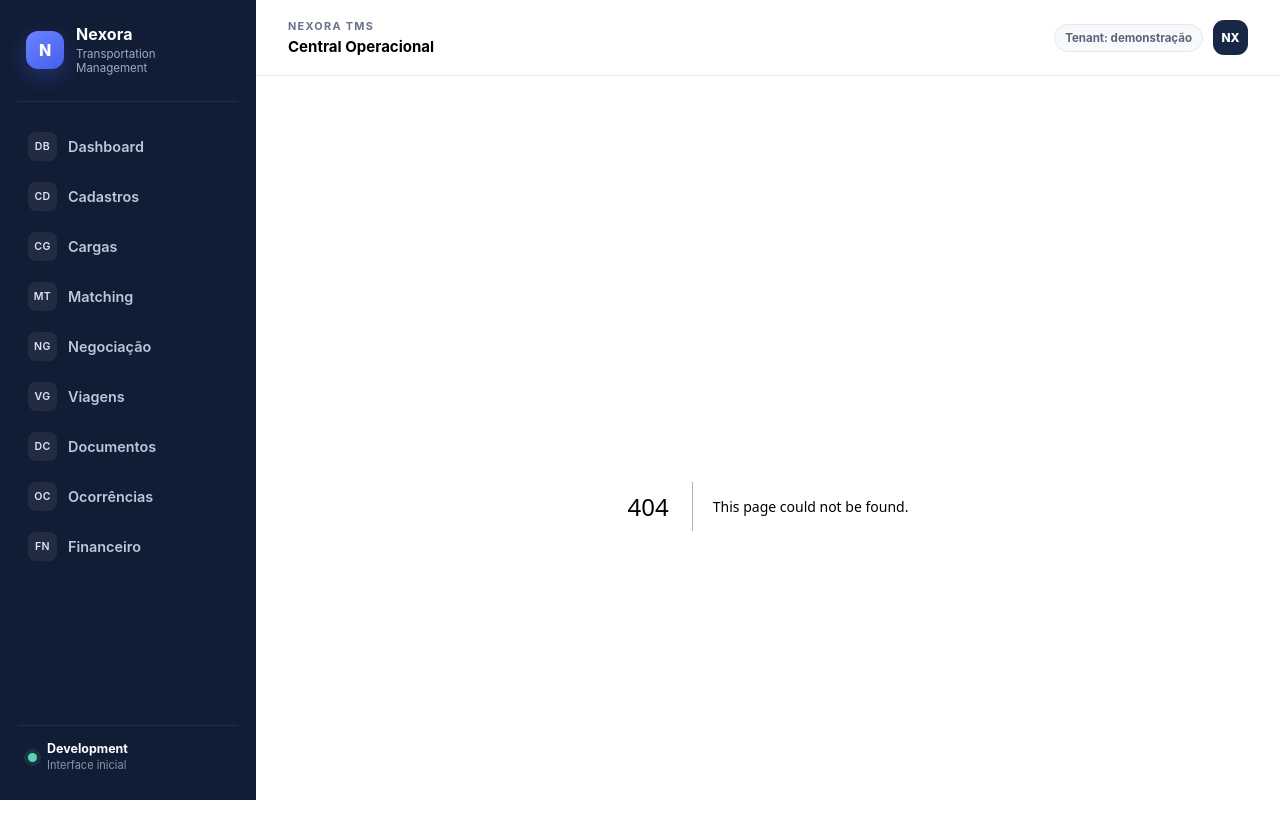
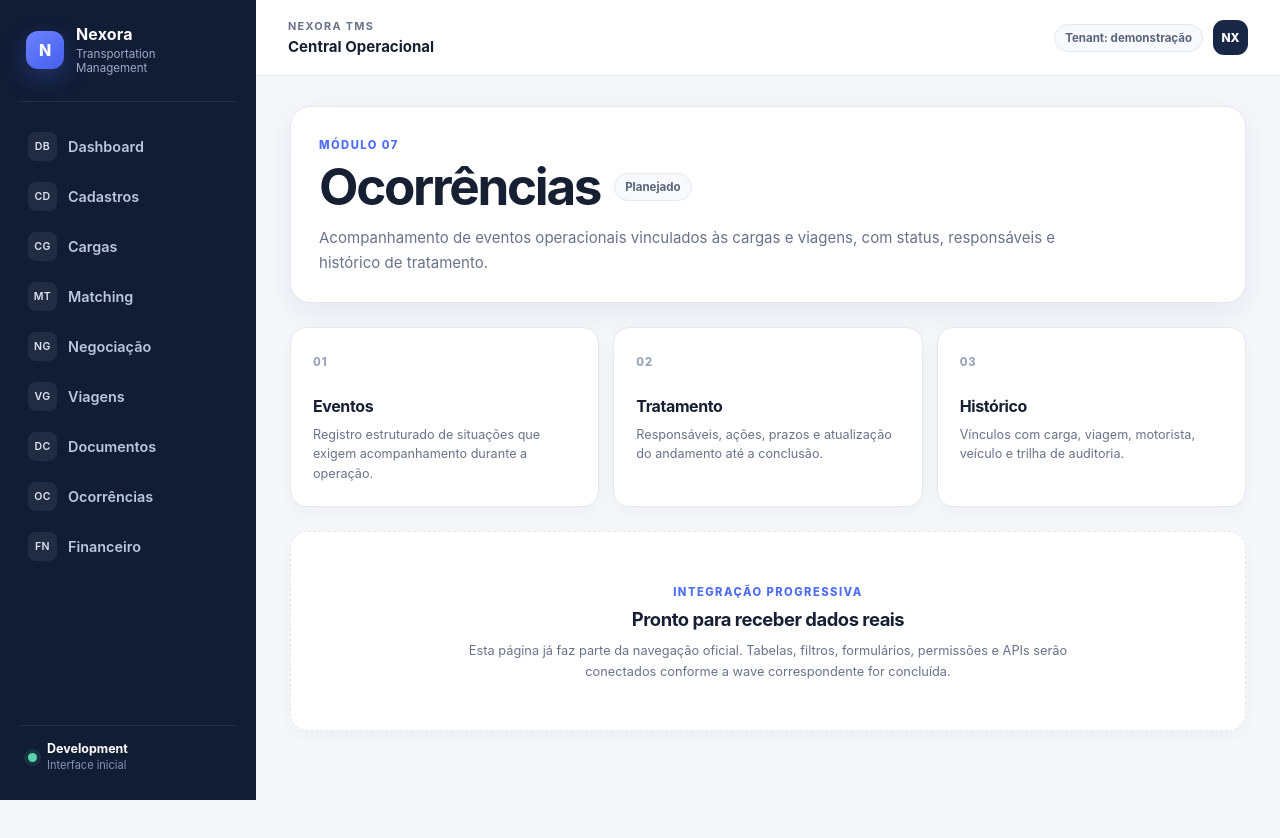
Before and after one commit to brunabarrichello/nexora-tms, a Next.js app in the folder apps/web/: page /ocorrencias in a window 1280 px wide. Before the commit this address had no page. Shown: the top 838 px of the page. After the commit the page ends 800 px from the top, so only its background shows below. Built offline with nearby package versions, Linux system fonts and the light colour scheme.

Commit message:
feat(web): add occurrences module page

```diff
--- /dev/null
+++ b/apps/web/app/ocorrencias/page.tsx
@@ -0,0 +1,17 @@
+import { ModulePage } from '../_components/module-page';
+
+export default function OcorrenciasPage() {
+  return (
+    <ModulePage
+      eyebrow="Módulo 07"
+      title="Ocorrências"
+      description="Acompanhamento de eventos operacionais vinculados às cargas e viagens, com status, responsáveis e histórico de tratamento."
+      status="Planejado"
+      highlights={[
+        { title: 'Eventos', description: 'Registro estruturado de situações que exigem acompanhamento durante a operação.' },
+        { title: 'Tratamento', description: 'Responsáveis, ações, prazos e atualização do andamento até a conclusão.' },
+        { title: 'Histórico', description: 'Vínculos com carga, viagem, motorista, veículo e trilha de auditoria.' },
+      ]}
+    />
+  );
+}
```
